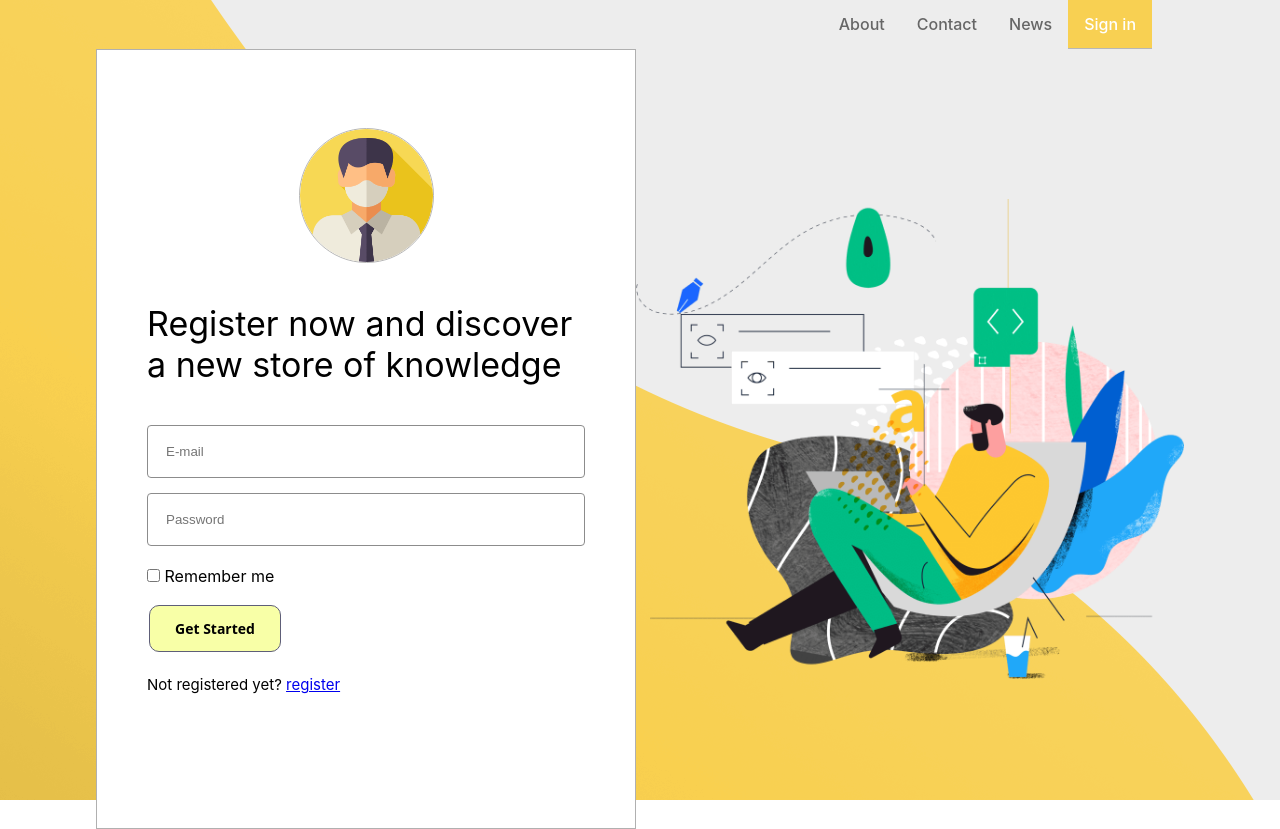
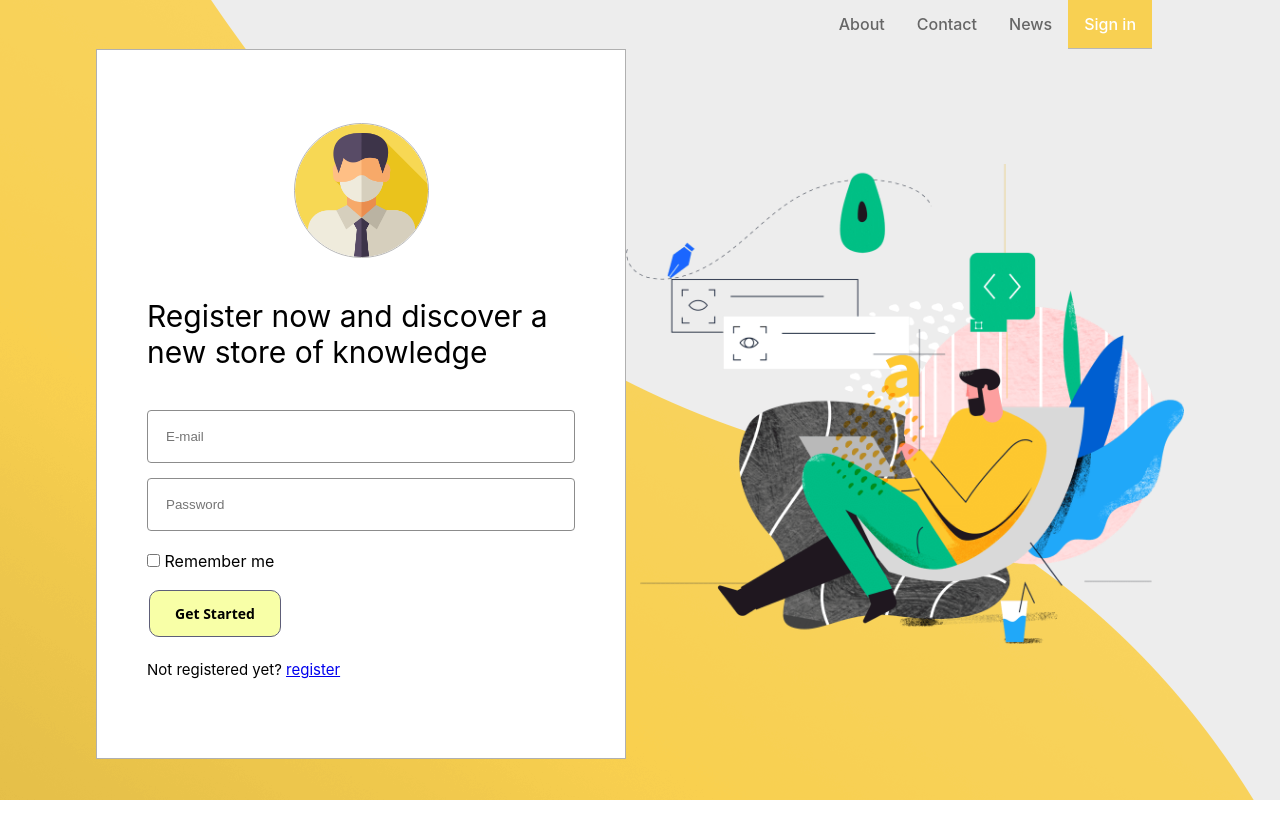
Before and after one commit to SuroZaqaryan/Portfolio, a React (Create React App) app: page /login in a window 1280 px wide. After the commit the page ends 800 px from the top, so only its background shows below. Built offline with nearby package versions, Linux system fonts and the light colour scheme.

Commit message:
change height

```diff
--- a/src/components/Login/Login.module.css
+++ b/src/components/Login/Login.module.css
@@ -28,16 +28,17 @@ textarea:focus, input:focus{
 }
 
 .introduction {
-    width: 540px;
+    width: 530px;
     max-width: 100%;
-    height: 780px;
+    height: 710px;
     background: white;
     display: flex;
     align-items: center;
-    flex: 0;
+    flex: 0 1;
     padding: 50px;
     padding-top: 0;
     border: 1px solid #0000004f;
+    padding-bottom: 0;
     /* flex: 1; */
 }
 
@@ -61,7 +62,7 @@ textarea:focus, input:focus{
 
 .intro_text h1 {
     margin-bottom: 40px;
-    font-size: 34px;
+    font-size: 30px;
     font-weight: 400;
     /*background: linear-gradient(to right, #494964, #6f6f89);*/
     /*-webkit-background-clip: text;*/
```
